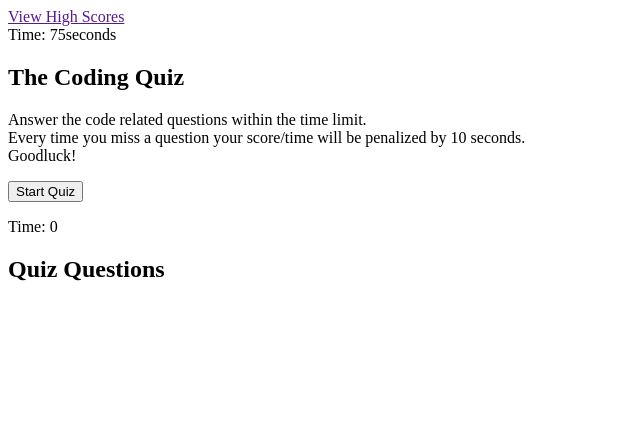
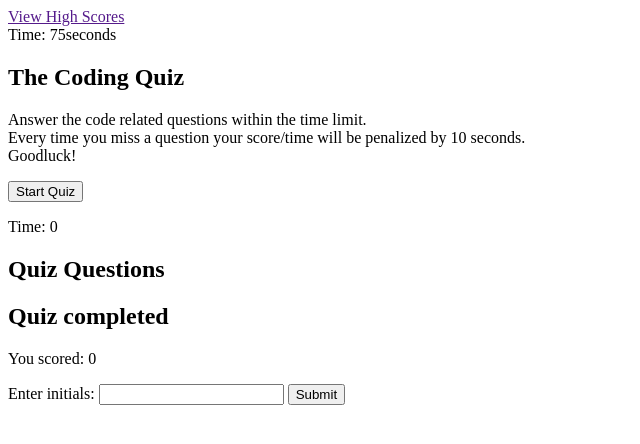
Before and after one commit to Elijahb22/Code-Camp-Quiz, a plain HTML site: page index.html in a window 1280 px wide. Shown: the whole page, without its empty margins (0-640 px from the left). Drawn offline with Linux system fonts and the light colour scheme.

Commit message:
added end of quiz section to enter initials

```diff
--- a/index.html
+++ b/index.html
@@ -15,6 +15,7 @@
             </nav>
         </header>
         <main>
+            <!-- Starting screen for quiz-->
             <section id="start" class="quiz-section">
                 <h1>The Coding Quiz</h1>
                 <p class="quiz-text">
@@ -26,11 +27,23 @@
                 </p>
                 <button class="start-quiz" id="start-btn">Start Quiz</button>
             </section>
+            <!--All the questions throughout the quiz-->
             <section id="quiz-questions" class="actual-quiz-section">
                 <p id="timer">Time: <span id="time-remaining">0</span></p>
                 <h1 id="question">Quiz Questions</h1>
                 <ul id="choices"></ul>
             </section>
+            <!--End of Quiz-->
+            <section id="end" class="End-quiz">
+                <h1 id="end-title">Quiz completed</h1>
+                <p id="score-text">You scored: <span id="score">0</span></p>
+                    <form id="submit-score">
+                        <label for="initials">Enter initials:</label>
+                        <input type="text" id="initials">
+                        <button type="submit">Submit</button>
+                        <p id="error-message"></p>
+                    </form>
+            </section>
         </main>
     </body>
 
```
